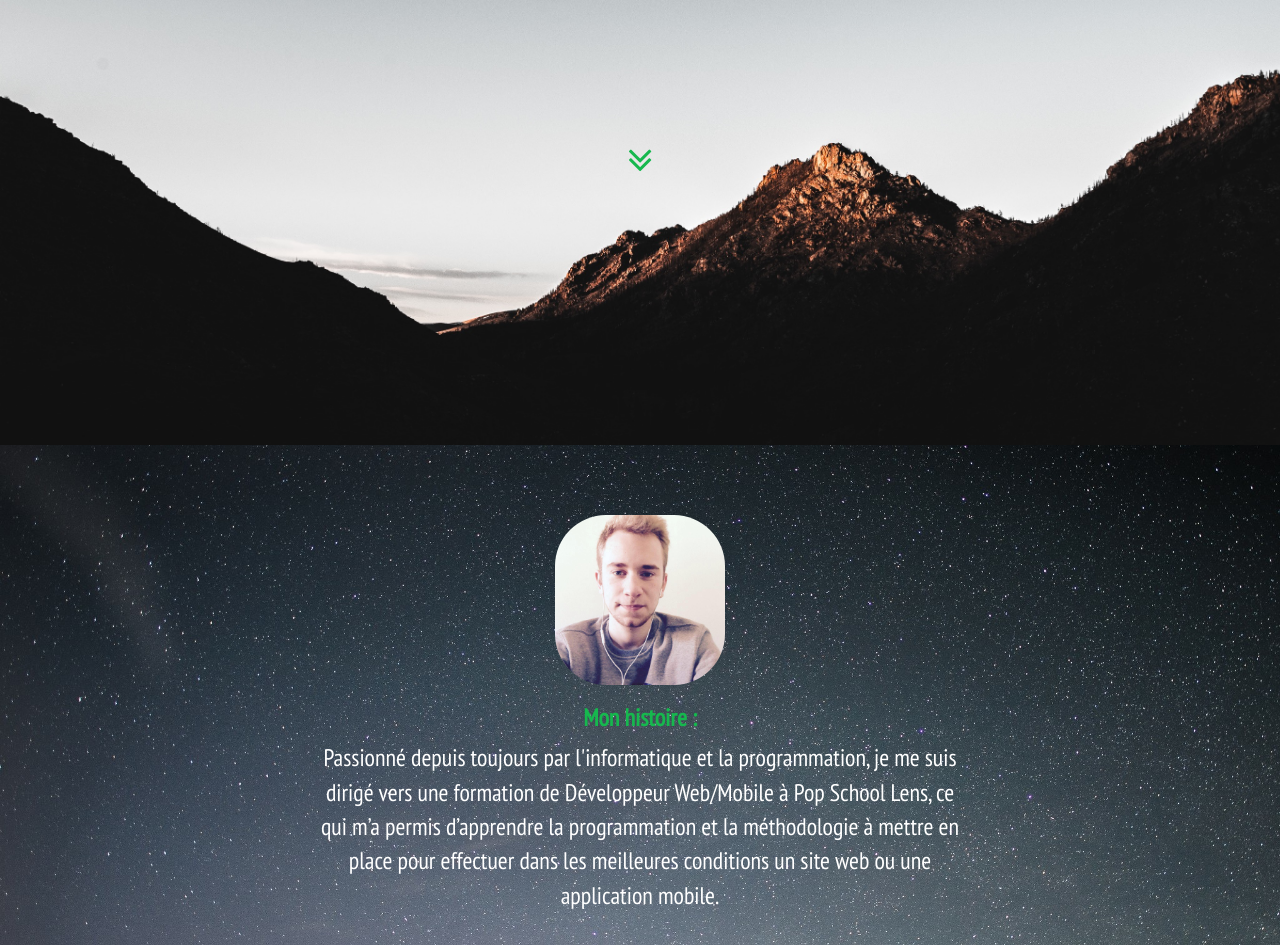
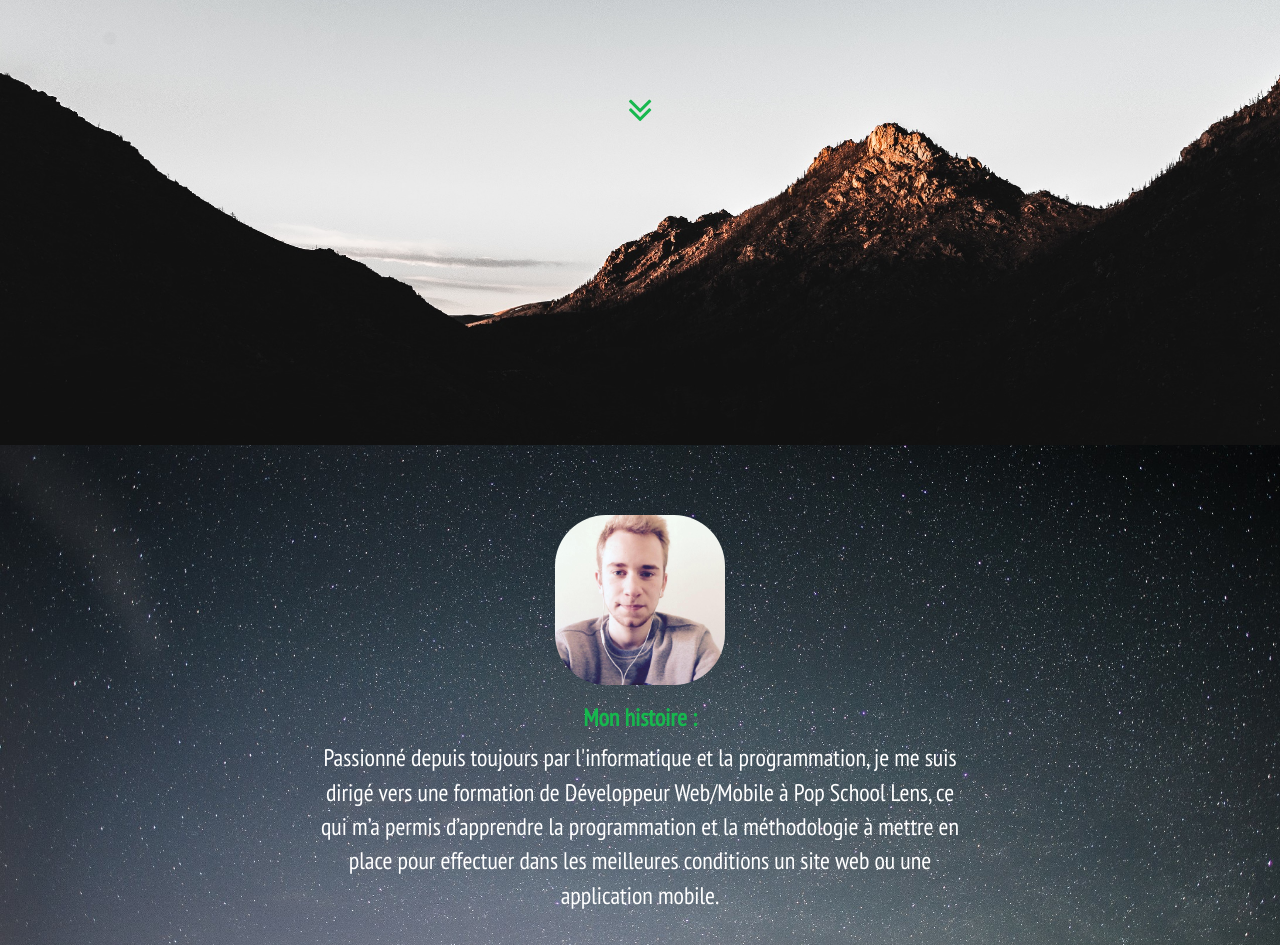
Before and after one commit to Hamawof/Hamawof, a plain HTML site: page index.html in a window 1280 px wide. Shown: the part 355-1300 px from the top of the page. Drawn offline with nearby package versions, Linux system fonts and the light colour scheme.

Commit message:
I WANT TO DIE

```diff
--- a/style/cv3.css
+++ b/style/cv3.css
@@ -1,5 +1,4 @@
 body {
-  padding-top: 50px;
   font-family: 'PT Sans Narrow', sans-serif;
   font-size: 18px;
   width: 100%;
@@ -148,7 +147,7 @@ a, a:hover, a:focus {
 }
 
 #containerb {
-  height: 100%;
+  height: calc(100% - 50px);
   width: 100%;
   background: url('../img/imghd3.jpg') no-repeat fixed;
   -webkit-background-size: cover;
```
